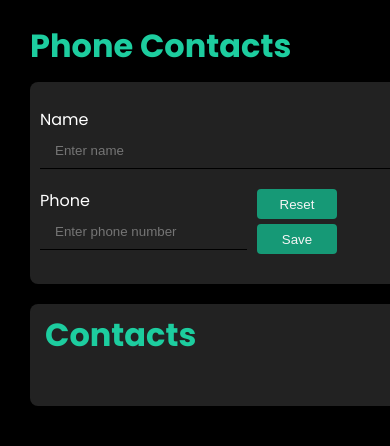
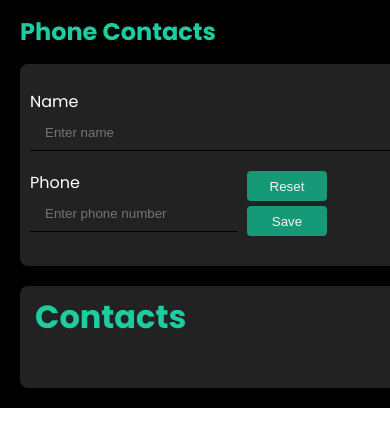
Before and after one commit to murselsen/goit-react-hw-06, a React (Vite) app: page / in a window 390 px wide. Shown: the top 446 px of the page. Built offline with nearby package versions, Linux system fonts and the light colour scheme.

Commit message:
Update App and ContactList styles: adjust width properties, enhance responsiveness, and improve button styles

```diff
--- a/src/App.module.css
+++ b/src/App.module.css
@@ -1,5 +1,5 @@
 .App {
-  width: 100vw;
+  width: 100%;
   height: 100vh;
   background-color: var(--black);
   color: var(--tridery-color);
@@ -13,3 +13,13 @@
   font-weight: bold;
   color: var(--mint);
 }
+
+@media (max-width: 767px) {
+  .App {
+    padding: 20px;
+    height: 100%;
+  }
+  .Title {
+    font-size: 1.5rem;
+  }
+}
--- a/src/components/ContactList.module.css
+++ b/src/components/ContactList.module.css
@@ -31,8 +31,8 @@
   background-color: var(--black);
   transition: background-color 1s ease, color 3s;
   align-items: center;
-  width: 100%;
-  max-width: 450px;
+  flex: 1;
+  min-width: 350px;
 }
 .ContactItem .ItemBadge {
   width: 30px;
@@ -55,6 +55,7 @@
   color: white;
   font-weight: bold;
   transition: all 0.3s ease;
+  cursor: pointer;
 }
 .ContactItem .Btn:hover {
   color: var(--black);
@@ -64,8 +65,8 @@
 @media (max-width: 767px) {
   .ContactArea {
     width: 100%;
-    max-width: 500px;
-    margin: 0 auto;
+
+    max-width: 650px;
   }
   .ContactItem {
     flex-direction: row;
@@ -73,12 +74,19 @@
     gap: 30px;
     row-gap: 10px;
     align-items: center;
+    font-size: 1.4em;
   }
   .ContactItem .ItemBadge {
     margin-bottom: 10px;
+    font-size: 1em;
+    width: 35px;
+    height: 35px;
+    align-self: flex-end;
   }
   .ContactItem .Btn {
     width: 100%;
+    font-size: 0.75em;
+
     text-align: center;
   }
 }
```
